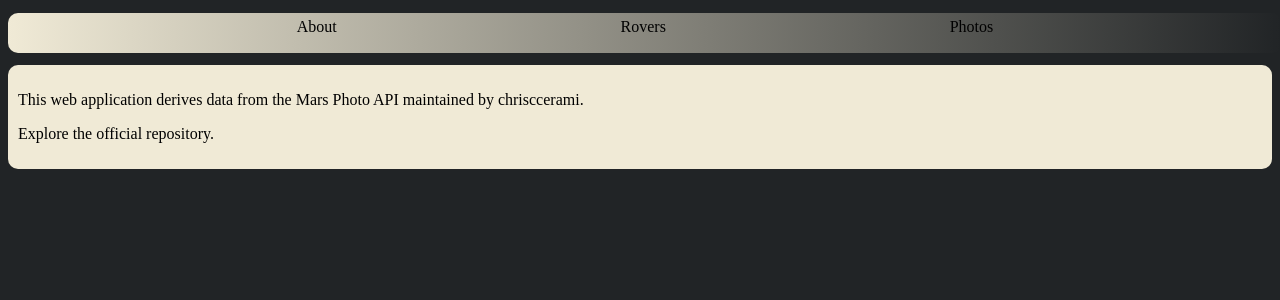
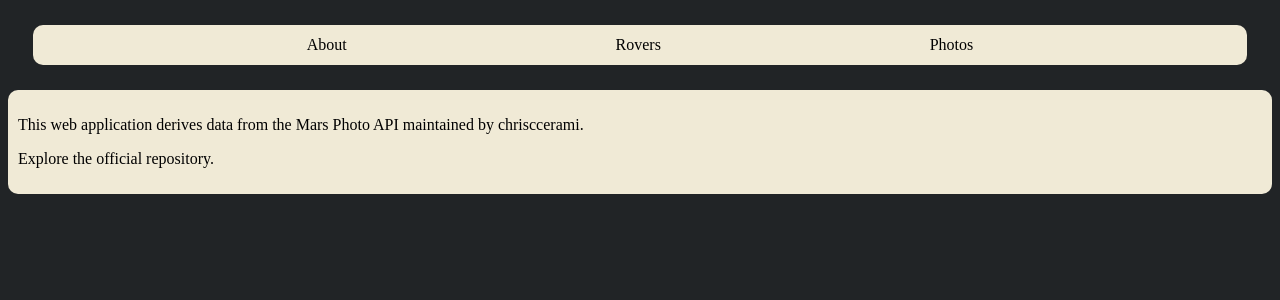
Before and after one commit to pekellogg/react-app, a React (Create React App) app in the folder frontend/: page / in a window 1280 px wide. Shown: the top 300 px of the page. Built offline with nearby package versions, Linux system fonts and the light colour scheme; no server answers.

Commit message:
centered & styled for even padding, margins

```diff
--- a/frontend/src/common/NavBar.css
+++ b/frontend/src/common/NavBar.css
@@ -1,15 +1,13 @@
 nav {
-  background: linear-gradient(
-    90deg,
-    rgba(240, 234, 214, 1) 0%,
-    rgba(249, 211, 180, 0) 100%
-  );
+  align-items: center;
+  background: rgb(240, 234, 214);
   border-radius: 10px;
   display: flex;
-  font-size: 1rem;
   height: 30px;
   justify-content: space-evenly;
-  margin: 1% 0;
-  padding: 5px;
-  width: 100%;
+  margin: 25px 25px 25px 25px;
+  padding-bottom: 5px;
+  padding-left: 5px;
+  padding-right: 5px;
+  padding-top: 5px;
 }
```
